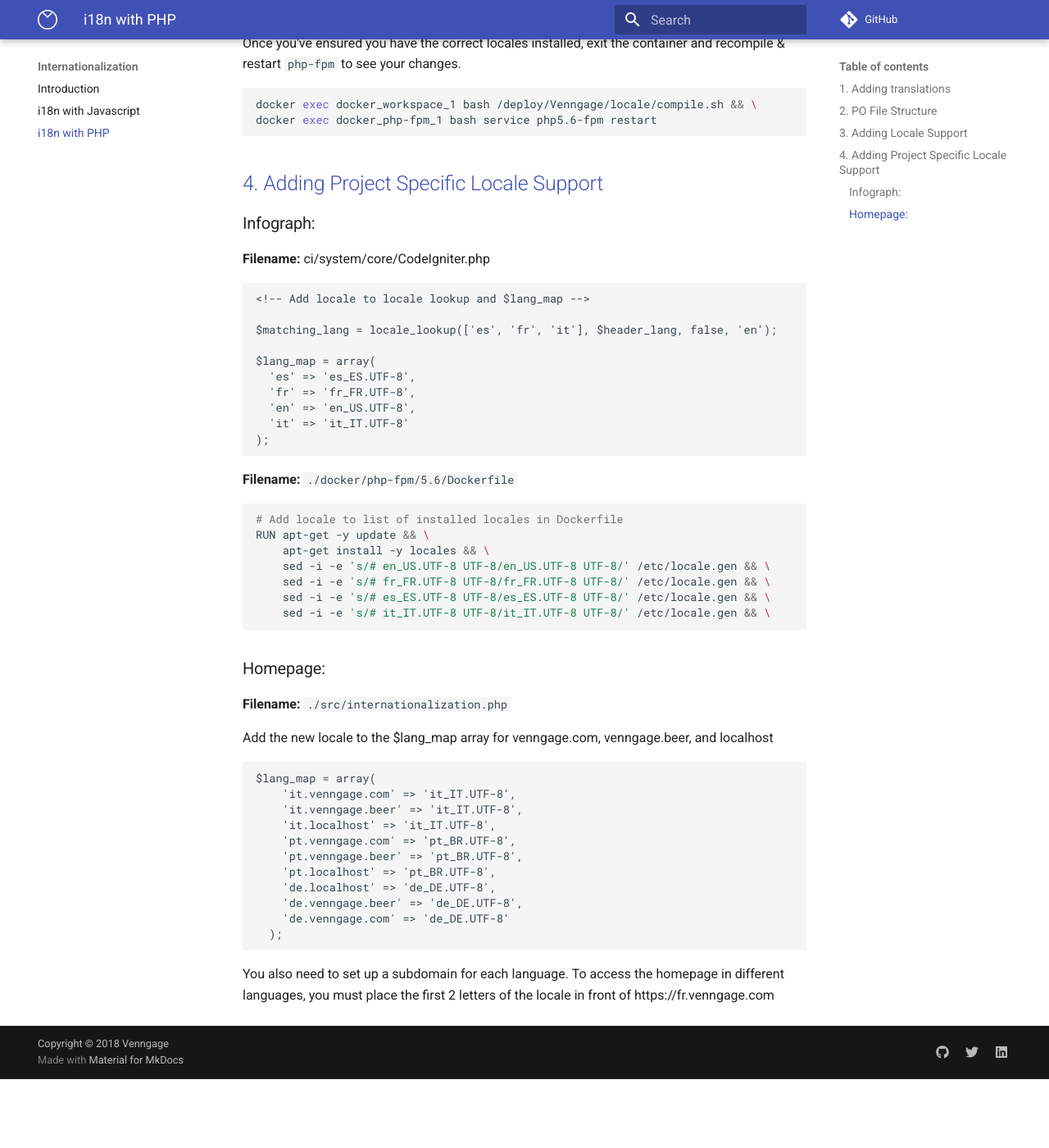
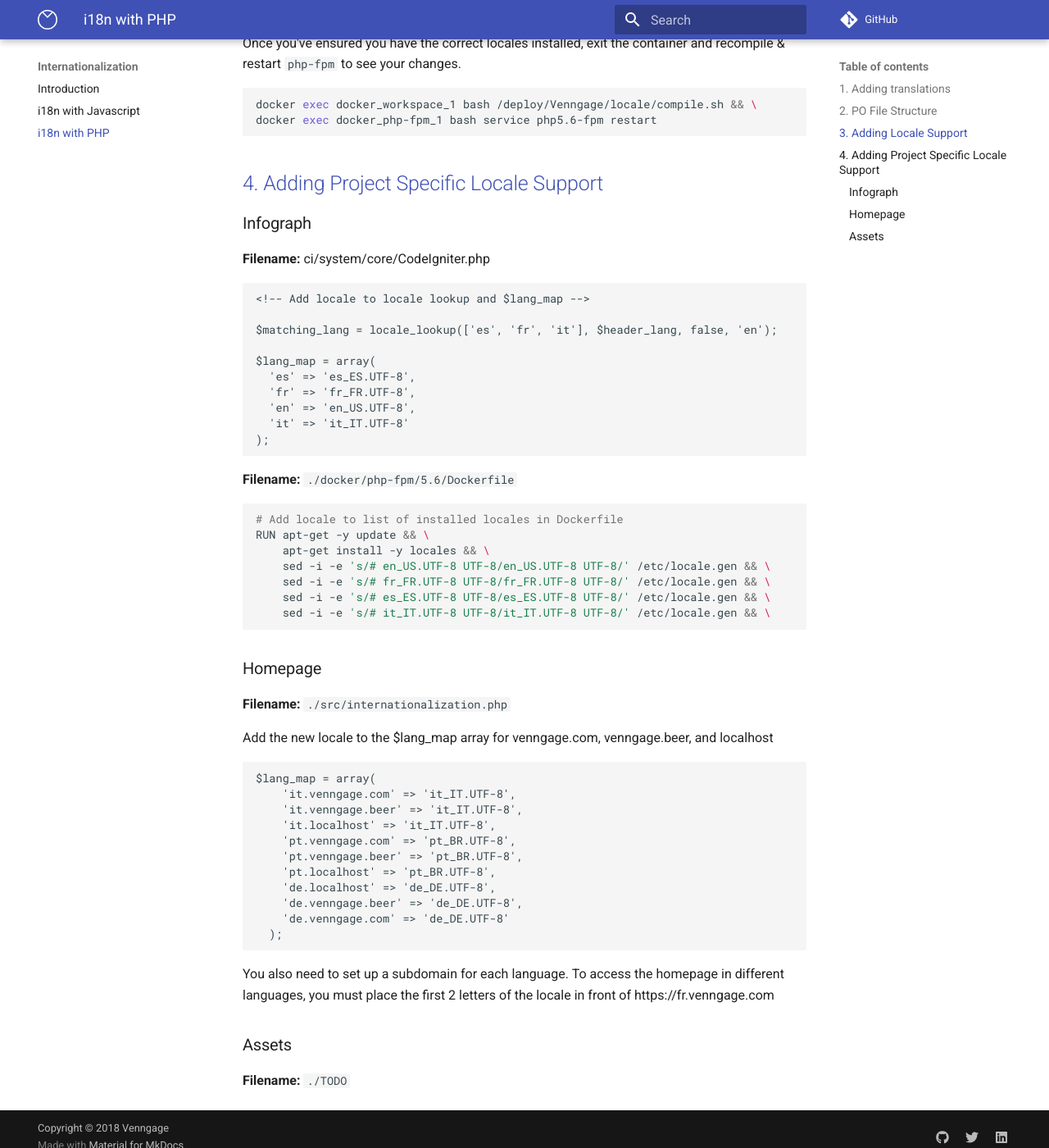
Before and after one commit to enicol/venngage-styleguide, an MkDocs documentation site: the page built from docs/i18n/php.md, in a window 1280 px wide and 1400 px high, scrolled down 1900 px. Shown: the whole window at 82% size. Built offline with MkDocs 1.6.1 and Material for MkDocs 9.7.7, drawn with Linux system fonts in a browser that asks for light colours; comment, search, counter and statistics services are not loaded; old or Windows-style settings are respelled for this version of MkDocs; before the commit the page ends 3216 px from its top, so only the background shows below that.

Commit message:
add assets

````diff
--- a/docs/i18n/php.md
+++ b/docs/i18n/php.md
@@ -73,7 +73,7 @@
 
 ## [4. Adding Project Specific Locale Support](#locale-support)
 
-### Infograph:
+### Infograph
 **Filename:** ci/system/core/CodeIgniter.php
 
 ```php
@@ -101,7 +101,7 @@
     sed -i -e 's/# it_IT.UTF-8 UTF-8/it_IT.UTF-8 UTF-8/' /etc/locale.gen && \
 ```
 
-### Homepage:
+### Homepage
 **Filename:** `./src/internationalization.php`
 
 Add the new locale to the $lang_map array for venngage.com, venngage.beer, and localhost
@@ -121,3 +121,6 @@
 ```
 
 You also need to set up a subdomain for each language. To access the homepage in different languages, you must place the first 2 letters of the locale in front of https://fr.venngage.com
+
+### Assets
+**Filename:** `./TODO`
````
